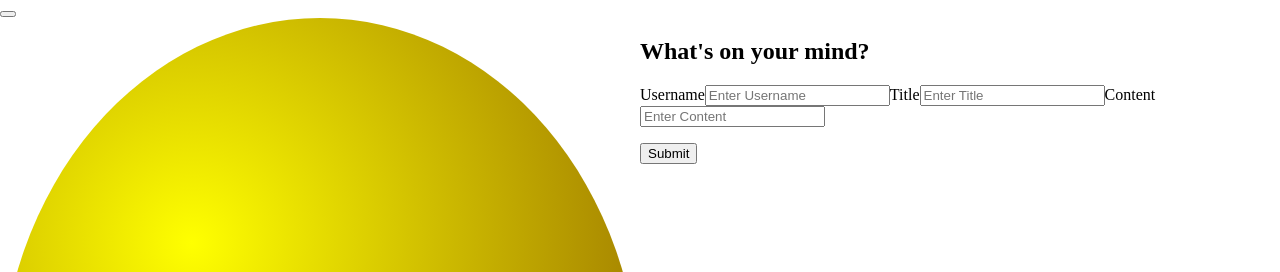
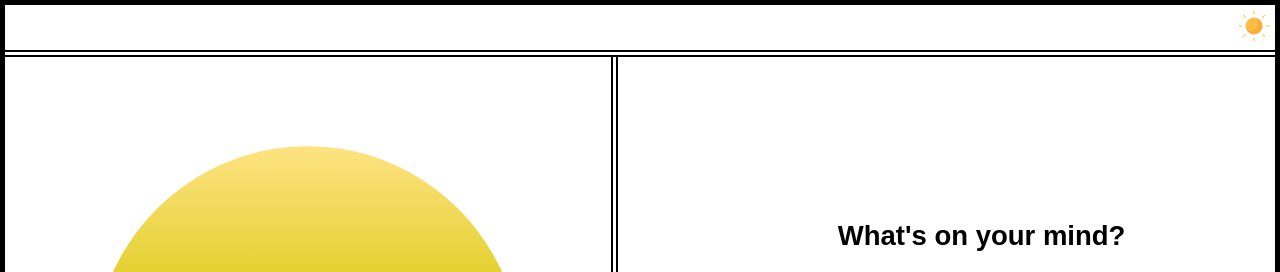
Before and after one commit to Cyrus8685/Module-04-Challenge, a plain HTML site: page index.html in a window 1280 px wide. Shown: the top 272 px of the page. Drawn offline with Linux system fonts and the light colour scheme; files whose address does not match are found by name.

Commit message:
Updated ReadMe

```diff
--- /dev/null
+++ b/assets/js/blog.js
@@ -0,0 +1,42 @@
+
+
+/* const userName = document.getElementById('username');
+const title = document.getElementById('title');
+const content = document.getElementById('content');
+const submitButton = document.getElementById('submit-btn');
+/* const AddEmployeesButton = document.getElementById('add-employees-btn'); */
+/*const outputUsername = document.getElementById('usernameOutput');
+const outputTitle = document.getElementById('titleOutput');
+const outputContent = document.getElementById('contentOutput');
+
+function CreateBlog() {
+      outputUsername.innerHTML = userName.value;
+      outputTitle.innerHTML = title.value;
+      outputContent.innerHTML = content.value;
+
+}
+
+submitButton.addEventListener('click', CreateBlog); */
+
+// Get the root element
+const root = document.documentElement;
+// Get the toggle button
+const toggle = document.getElementById("colormode");
+// Get the user's preference from localStorage
+const darkMode = localStorage.getItem("dark-mode");
+// Check if the user has already chosen a theme
+if (darkMode) {
+  // If yes, apply it to the root element
+  root.classList.add("dark-theme");
+}
+// Add an event listener to the toggle button
+toggle.addEventListener("click", () => {
+  // Toggle the dark-theme class on the root element
+  root.classList.toggle("dark-theme");
+  // Store or remove the user's preference in localStorage
+  if (root.classList.contains("dark-theme")) {
+    localStorage.setItem("dark-mode", true);
+  } else {
+    localStorage.removeItem("dark-mode");
+  }
+});
--- a/assets/styles.css
+++ b/assets/styles.css
@@ -1,35 +1,132 @@
-html, body{
-  height: 100%;
-  width: 100%;
+html body {
+  border: solid 5px var(--border-color);
+  margin: .275px;
+  margin-bottom: 10px;
+  height: 875px;
+
 }
 
-.body {
-  padding: 0;
-  margin: 0;
+header {
+  border-bottom: double 7px var(--border-color);
+  margin-top: 45px;
+}
+
+/* Define the light theme (default) */
+:root {
+  --bg-color: white; /* Background color */
+  --text-color: black; /* Text color */
+  --border-color:black;
+  --mode-theme: url("/Users/cyrus/bootcamp/homework/Module-04-Challenge/assets/images/day-mode.png");
+  --btn-bg-color: black;
+  --btn-text-color: white;
+}
+/* Define the dark theme */
+.dark-theme {
+  --bg-color: black; /* Background color */
+  --text-color: white; /* Text color */
+  --border-color: white;
+  --mode-theme: url("/Users/cyrus/bootcamp/homework/Module-04-Challenge/assets/images/moon-and-stars.png");
+  --btn-bg-color: white;
+  --btn-text-color: black;
+
+}
+/* Apply the theme colors to the body element */
+body {
+  background-color: var(--bg-color);
+  color: var(--text-color);
+  border: var(--border-color);
+}
+
+button {
+  background-image: var(--mode-theme);
+  background-size: cover;
+  border: 0;
+  background-color: var(--bg-color);
+}
+/* Style the toggle button */
+#colormode {
+  position: absolute;
+  top: 18px;
+  right: 18px;
+  padding: 8px;
+  transform: scale(2.0);
+  cursor: pointer; /* Change the cursor to a pointer */
+}
+/* Change the button color on hover */
+#colormode:hover {
+  background-color: gray;
+}
+
+.mindtext {
+  font-family: Arial, Helvetica, sans-serif;
+  font-weight: bold;
+  font-size: 27.5px;
+  padding-left: 200px;
+  padding-top: 140px;
 }
 
 .inputfields {
   width: 50%;
+  padding-left: 20px;
+  padding-right: 19px;
+  padding-bottom: 10px;
+  border-left:double 7px var(--border-color);
+  height: 815px;
+}
+
+.btn {
+  width: 100%;
+  padding-left: 20px;
+  background-color: var(--btn-bg-color);
+  color: var(--btn-text-color);
+  padding-top: 14px;
+  padding-bottom: 12px;
+  border: 0;
+  border-radius: 2.5px;
+  font-weight: bold;
+  margin-bottom: 100px;
+  transform: scale(.9875);
+}
+
+.inputTable {
+  display: flex;
+  flex-direction: column;
+  justify-content: space-between;
+  height: 25px;
+  width: 600px;
+  padding: 6.5px;
+  transform: scale(.9875);
+}
+
+.contentbox{
+  height: 100px;
+  width: 610px;
+  transform: scale(.9875);
 }
 
 @media only screen and (min-width: 400px) {
 .myfirstblog {
-  justify-content: center;
-  color:  black;
+  color: white;
+  font-family: Arial, Helvetica, sans-serif;
+  font-size: 55px;
   text-align: center;
-  width: 50%;
-  height: 75vh;
-  padding: 75px 0;
-  line-height: 15;
-  place-content: center;
+  width: 100%;
+  line-height: 11;
   margin: 0%;
-  border-radius: 50%; /* to make it a circle */
-  background:
-    radial-gradient(
-      circle at 30% 30%,
-      #ffff00,
-      #774400
-    );
+ padding: 0%;
+ background-position: 0px 0px;
+  transform: scale(0.71);
+    width: 50%;
+    height: 615px;
+    border-radius: 50%;
+    background-image: repeating-linear-gradient(180deg,rgb(254, 227, 130), hwb(54 15% 12%), rgb(231, 176, 74), rgb(121, 91, 19));
+    /*background: repeating-linear-gradient( to bottom,
+    rgb(251, 226, 59),
+    rgb(226, 194, 87) 7%,
+    rgb(186, 153, 5) 10%,
+    rgb(251, 226, 59),
+    rgb(226, 194, 87) 7%,
+    rgb(186, 153, 5) 10%);*/
 }
 }
 .bodycontent {
--- a/index.html
+++ b/index.html
@@ -7,25 +7,25 @@
   <!--<link rel="stylesheet" type="text/css" href="./assets/css/form.css">-->
   <link rel="stylesheet" type="text/css" href="assets/styles.css">
 </head>
-
 <body class="body" id="body">
     <div class="wrapper">
       <header class="header">
-        <button class="favorite styled" type="button"></button>
+        <button class="colormode" id="colormode" type="button" img src="assets/images/day-mode.png"></button>
       </header>
       <main class="bodycontent">
       <h1 class="myfirstblog">My First Blog</h1>
       <section class="inputfields">
-        <h2>What's on your mind?</h2>
-         <table>
+        <div class="vertical-row"></div>
+        <h2 class="mindtext">What's on your mind?</h2>
+         <table class="inputTable" id="inputTable">
           <thead>
             <tr>
-              <label for="username">Username</label>
-              <input type ="text" id="username" placeholder="Enter Username" maxlength="25">
-              <label for="title">Title</label>
-              <input type ="text" id="title" placeholder="Enter Title" maxlength="25">
-              <label for="content">Content</label>
-              <input type ="text" id="content" placeholder="Enter Content" maxlength="4000">
+              <label class="inputTable" for="username">Username</label>
+              <input class="inputTable" type ="text" id="username" placeholder="Enter Username" maxlength="25">
+              <label class="inputTable" for="title">Title</label>
+              <input class="inputTable" type ="text" id="title" placeholder="Enter Title" maxlength="25">
+              <label class="inputTable" for="content">Content</label>
+              <input class="contentbox" class="inputTable" type ="text" id="content" placeholder="Enter Content" maxlength="4000">
 
               <p class="usernameoutput" id="usernameOutput"></p>
               <p class="titleoutput" id="titleOutput"></p>
@@ -44,26 +44,7 @@
     </div>-->
   </section>
   </main>
-    <script>
-        const userName = document.getElementById('username');
-        const title = document.getElementById('title');
-        const content = document.getElementById('content');
-        const submitButton = document.getElementById('submit-btn');
-        /* const AddEmployeesButton = document.getElementById('add-employees-btn'); */
-        const outputUsername = document.getElementById('usernameOutput');
-        const outputTitle = document.getElementById('titleOutput');
-        const outputContent = document.getElementById('contentOutput');
-
-        function CreateBlog() {
-              outputUsername.innerHTML = userName.value;
-              outputTitle.innerHTML = title.value;
-              outputContent.innerHTML = content.value;
-
-        }
-
-        submitButton.addEventListener('click', CreateBlog);
-
-    </script>
+    <script src="assets/js/blog.js"></script>
   </body>
 
   </html>
```
Also changed, not shown: assets/images/day-mode.png (added), assets/images/moon-and-stars.png (added), assets/images/moon.png (added), assets/images/tumblr_03873c99489f447ba2517a3b50ab35c1_6bbc3c1d_1280.png (added).
